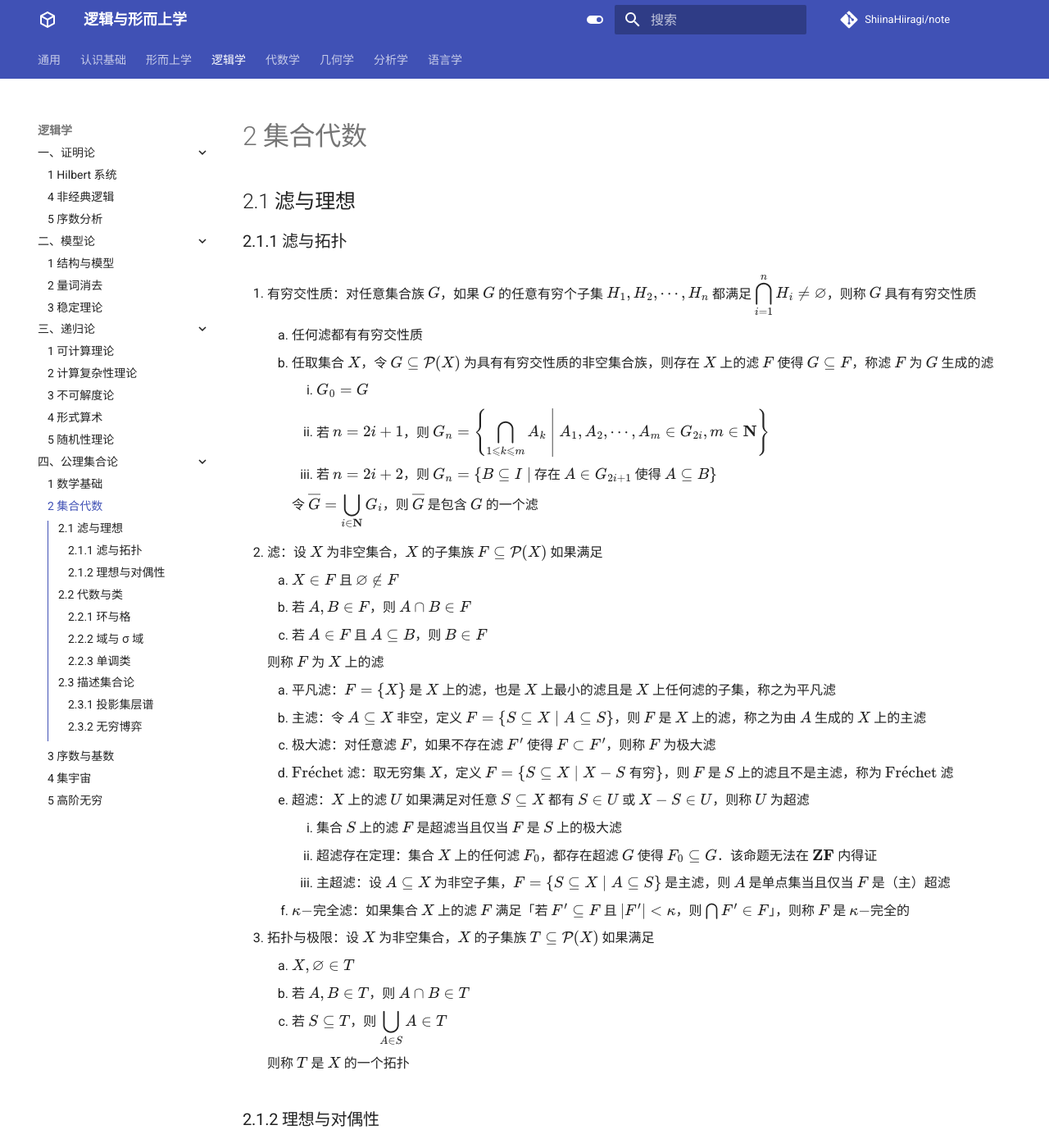
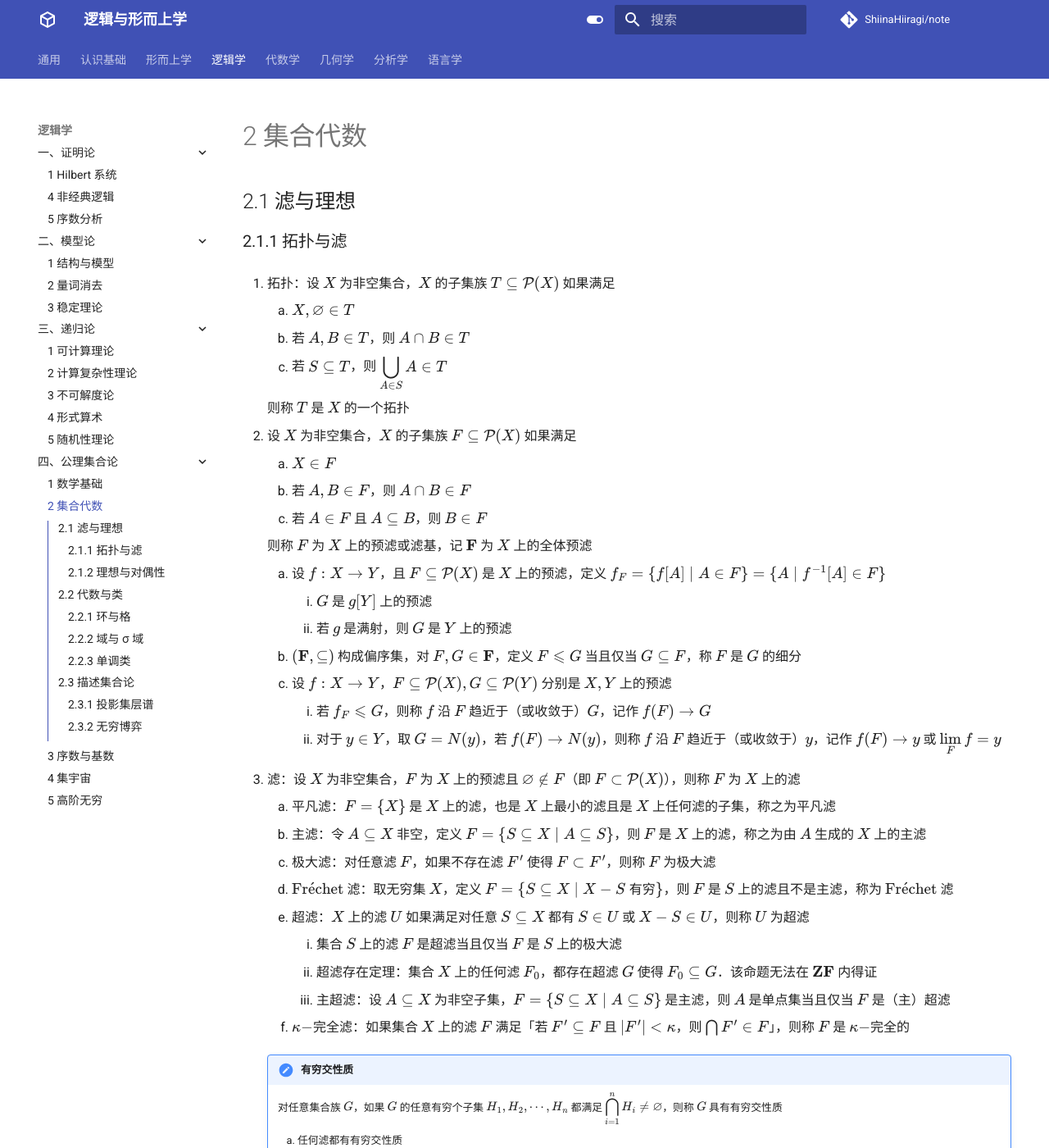
Before and after one commit to ShiinaHiiragi/note, an MkDocs documentation site: the page built from docs/logic/set/alg.md, in a window 1280 px wide and 1400 px high. Shown: the whole window at 82% size. Built offline with MkDocs 1.6.1 and Material for MkDocs 9.7.7, drawn with Linux system fonts in a browser that asks for light colours; comment, search, counter and statistics services are not loaded; some of the changed text lies outside the part shown.

```diff
--- a/docs/logic/set/alg.md
+++ b/docs/logic/set/alg.md
@@ -1,23 +1,30 @@
 # 2 集合代数
 
 ## 2.1 滤与理想
-### 2.1.1 滤与拓扑
-1. 有穷交性质：对任意集合族 $G$，如果 $G$ 的任意有穷个子集 $H_1, H_2, \cdots, H_n$ 都满足 ${\displaystyle \bigcap_{i=1}^{n} H_i \neq \varnothing}$，则称 $G$ 具有有穷交性质
-    1. 任何滤都有有穷交性质
-    2. 任取集合 $X$，令 $G \subseteq \mathcal{P}(X)$ 为具有有穷交性质的非空集合族，则存在 $X$ 上的滤 $F$ 使得 $G \subseteq F$，称滤 $F$ 为 $G$ 生成的滤
-        1. $G_0 = G$
-        2. 若 $n = 2i+ 1$，则 $G_n = {\displaystyle \left\{\left.\bigcap_{1 \leqslant k \leqslant m} A_k \ \right| \ A_1, A_2, \cdots, A_m \in G_{2i}, m \in \mathbf N\right\}}$
-        3. 若 $n = 2i + 2$，则 $G_n = \{B \subseteq I \mid$ 存在 $A \in G_{2i+1}$ 使得 $A \subseteq B \}$
+### 2.1.1 拓扑与滤
+1. 拓扑：设 $X$ 为非空集合，$X$ 的子集族 $T \subseteq \mathcal{P}(X)$ 如果满足
+    1. $X, \varnothing\in T$
+    2. 若 $A, B \in T$，则 $A \cap B \in T$
+    3. 若 $S \subseteq T$，则 ${\displaystyle \bigcup_{A \in S} A} \in T$
 
-        令 $\overline G = {\displaystyle \bigcup_{i \in \mathbf N} G_i}$，则 $\overline G$ 是包含 $G$ 的一个滤
+    则称 $T$ 是 $X$ 的一个拓扑
 
-2. 滤：设 $X$ 为非空集合，$X$ 的子集族 $F \subseteq \mathcal{P}(X)$ 如果满足
-    1. $X \in F$ 且 $\varnothing \notin F$
+2. 设 $X$ 为非空集合，$X$ 的子集族 $F \subseteq \mathcal{P}(X)$ 如果满足
+    1. $X \in F$
     2. 若 $A, B \in F$，则 $A \cap B \in F$
     3. 若 $A \in F$ 且 $A \subseteq B$，则 $B \in F$
 
-    则称 $F$ 为 $X$ 上的滤
+    则称 $F$ 为 $X$ 上的预滤或滤基，记 $\mathbf{F}$ 为 $X$ 上的全体预滤
 
+    1. 设 $f: X \to Y$，且 $F \subseteq \mathcal P (X)$ 是 $X$ 上的预滤，定义 $f_{F} = \{f[A] \mid A \in F\} = \{A \mid f^{-1}[A] \in F\}$
+        1. $G$ 是 $g[Y]$ 上的预滤
+        2. 若 $g$ 是满射，则 $G$ 是 $Y$ 上的预滤
+    2. $(\mathbf{F}, \subseteq)$ 构成偏序集，对 $F, G \in \mathbf{F}$，定义 $F \leqslant G$ 当且仅当 $G \subseteq F$，称 $F$ 是 $G$ 的细分
+    3. 设 $f: X \to Y$，$F \subseteq \mathcal P (X), G \subseteq \mathcal P (Y)$ 分别是 $X, Y$ 上的预滤
+        1. 若 $f_{F} \leqslant G$，则称 $f$ 沿 $F$ 趋近于（或收敛于）$G$，记作 $f(F) \to G$
+        2. 对于 $y \in Y$，取 $G = N(y)$，若 $f(F) \to N(y)$，则称 $f$ 沿 $F$ 趋近于（或收敛于）$y$，记作 $f(F) \to y$ 或 ${\displaystyle \lim_{F} f = y}$
+
+3. 滤：设 $X$ 为非空集合，$F$ 为 $X$ 上的预滤且 $\varnothing \notin F$（即 $F \subset \mathcal P(X)$），则称 $F$ 为 $X$ 上的滤
     1. 平凡滤：$F=\{X\}$ 是 $X$ 上的滤，也是 $X$ 上最小的滤且是 $X$ 上任何滤的子集，称之为平凡滤
     2. 主滤：令 $A \subseteq X$ 非空，定义 $F=\{S \subseteq X \mid A \subseteq S\}$，则 $F$ 是 $X$ 上的滤，称之为由 $A$ 生成的 $X$ 上的主滤
     3. 极大滤：对任意滤 $F$，如果不存在滤 $F^{\prime}$ 使得 $F \subset F^{\prime}$，则称 $F$ 为极大滤
@@ -28,12 +35,16 @@
         3. 主超滤：设 $A \subseteq X$ 为非空子集，$F=\{S \subseteq X \mid A \subseteq S\}$ 是主滤，则 $A$ 是单点集当且仅当 $F$ 是（主）超滤
     6. $\kappa-$完全滤：如果集合 $X$ 上的滤 $F$ 满足「若 $F^{\prime} \subseteq F$ 且 $\left|F^{\prime}\right|<\kappa$，则 $\bigcap F^{\prime} \in F$」，则称 $F$ 是 $\kappa-$完全的
 
-3. 拓扑与极限：设 $X$ 为非空集合，$X$ 的子集族 $T \subseteq \mathcal{P}(X)$ 如果满足
-    1. $X, \varnothing\in T$
-    2. 若 $A, B \in T$，则 $A \cap B \in T$
-    3. 若 $S \subseteq T$，则 ${\displaystyle \bigcup_{A \in S} A} \in T$
+    !!! note "有穷交性质"
+        对任意集合族 $G$，如果 $G$ 的任意有穷个子集 $H_1, H_2, \cdots, H_n$ 都满足 ${\displaystyle \bigcap_{i=1}^{n} H_i \neq \varnothing}$，则称 $G$ 具有有穷交性质
 
-    则称 $T$ 是 $X$ 的一个拓扑
+        1. 任何滤都有有穷交性质
+        2. 任取集合 $X$，令 $G \subseteq \mathcal{P}(X)$ 为具有有穷交性质的非空集合族，则存在 $X$ 上的滤 $F$ 使得 $G \subseteq F$，称滤 $F$ 为 $G$ 生成的滤
+            1. $G_0 = G$
+            2. 若 $n = 2i+ 1$，则 $G_n = {\displaystyle \left\{\left.\bigcap_{1 \leqslant k \leqslant m} A_k \ \right| \ A_1, A_2, \cdots, A_m \in G_{2i}, m \in \mathbf N\right\}}$
+            3. 若 $n = 2i + 2$，则 $G_n = \{B \subseteq I \mid$ 存在 $A \in G_{2i+1}$ 使得 $A \subseteq B \}$
+
+            令 $\overline G = {\displaystyle \bigcup_{i \in \mathbf N} G_i}$，则 $\overline G$ 是包含 $G$ 的一个滤
 
 ### 2.1.2 理想与对偶性
 1. 理想：设 $X$ 为非空集合，$X$ 的子集族 $I \subseteq \mathcal{P}(X)$ 如果满足
```
